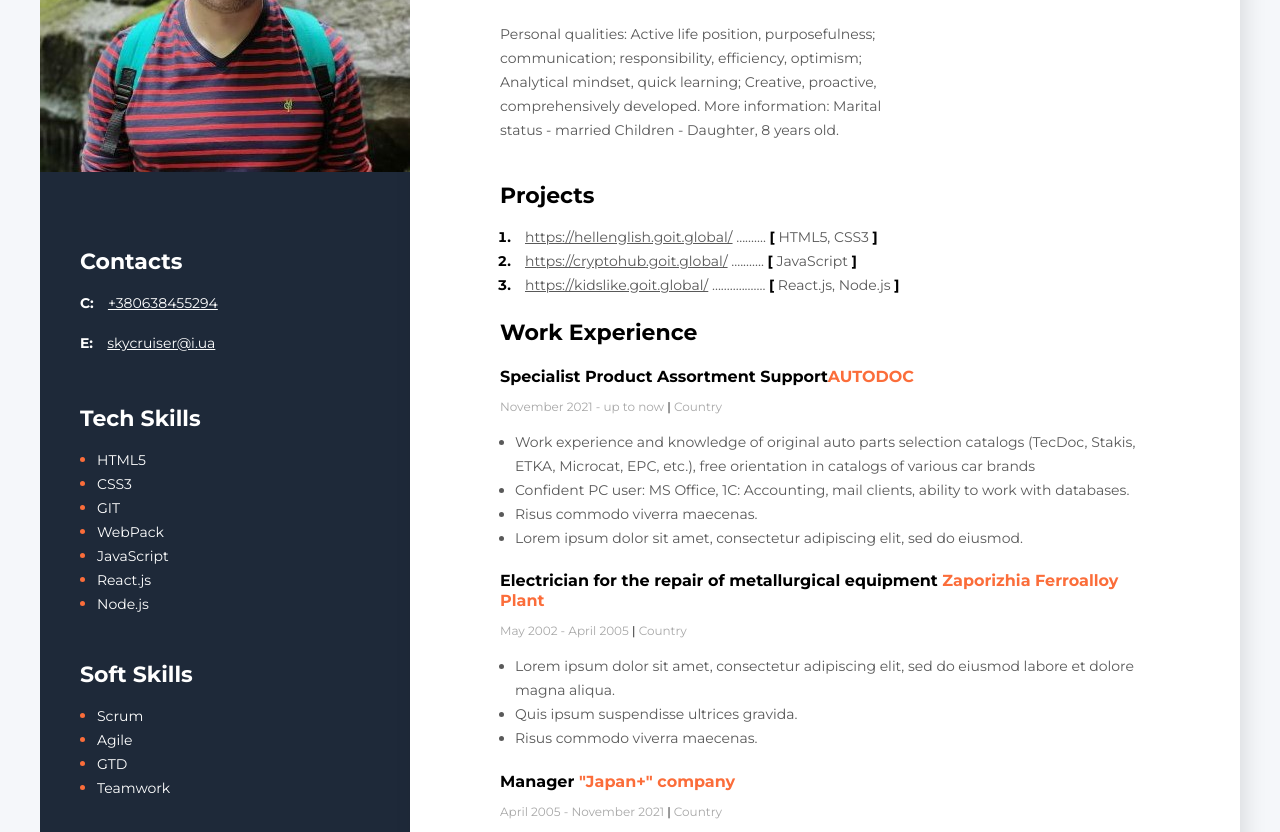
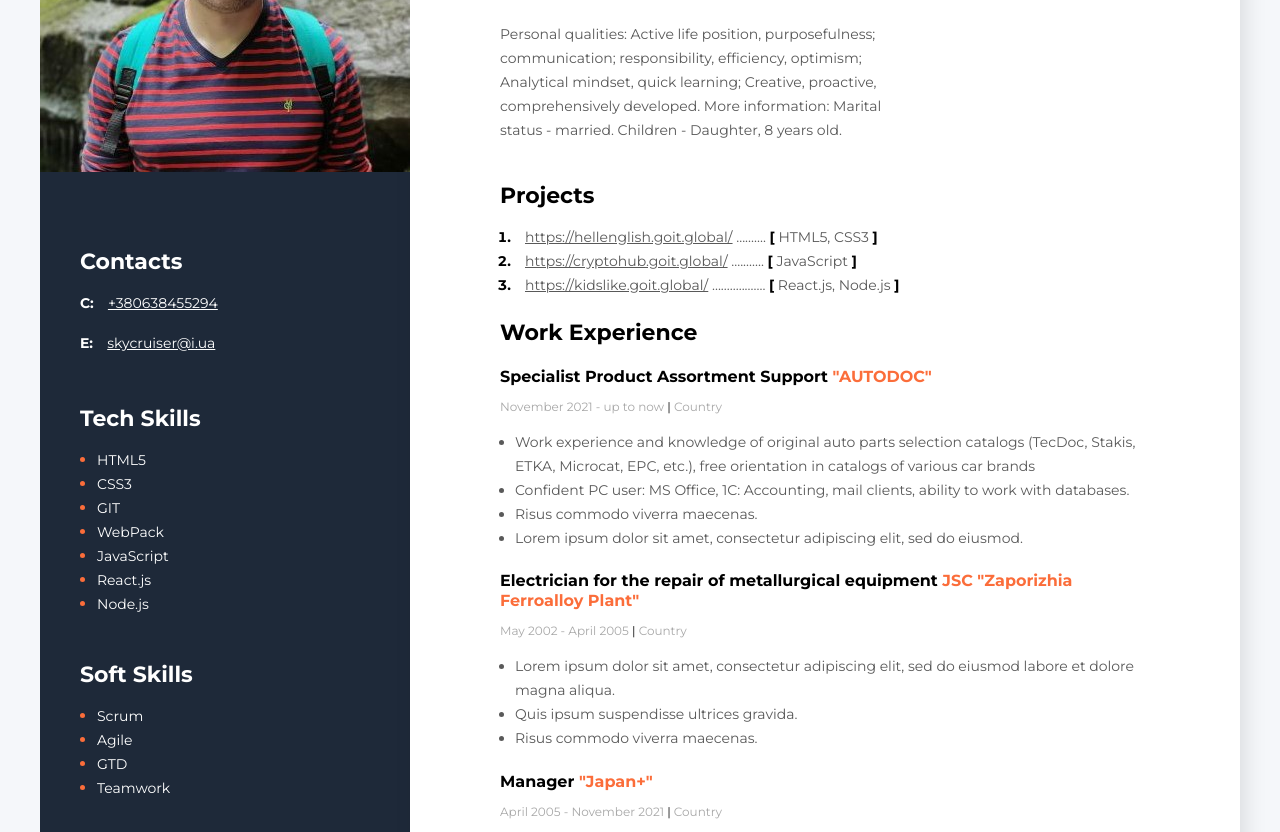
Before and after one commit to OleksandrSamofal/Resume, a plain HTML site: page index.html in a window 1280 px wide. Shown: the part 230-1062 px from the top of the page. Drawn offline with Linux system fonts and the light colour scheme.

Commit message:
fix name

```diff
--- a/index.html
+++ b/index.html
@@ -27,7 +27,7 @@ responsibility, efficiency, optimism;
 Analytical mindset, quick learning;
 Creative, proactive, comprehensively developed.
 More information:
-Marital status - married
+Marital status - married.
 Children - Daughter, 8 years old.
     </p>
 </div>
@@ -67,7 +67,7 @@ Children - Daughter, 8 years old.
         <h3 class="title">Work Experience</h3>
         <!--Company 1-->
         <div>
-            <h4 class="work-position">Specialist Product Assortment Support<span class="organization">AUTODOC</span>  </h4>
+            <h4 class="work-position">Specialist Product Assortment Support <span class="organization">"AUTODOC"</span>  </h4>
             <p class="period">November 2021 -  up to now <span class="line">|</span>     Country</p>
             <ul class="work-list">
                 <li class="work-list-item">Work experience and knowledge of original auto parts selection catalogs (TecDoc, Stakis, ETKA, Microcat, EPC, etc.), free orientation in catalogs of various car brands </li>
@@ -79,7 +79,7 @@ Children - Daughter, 8 years old.
         <!--Company 2-->
         <div>
             <div>
-                <h4 class="work-position">Electrician for the repair of metallurgical equipment <span class="organization">Zaporizhia Ferroalloy Plant</span></h4>
+                <h4 class="work-position">Electrician for the repair of metallurgical equipment <span class="organization">JSC "Zaporizhia Ferroalloy Plant"</span></h4>
                 <p class="period">May 2002 - April 2005   <span class="line">|</span>   Country</p>
                 <ul class="work-list">
                     <li class="work-list-item">Lorem ipsum dolor sit amet, consectetur adipiscing elit, sed do eiusmod labore et dolore magna aliqua. </li>
@@ -89,7 +89,7 @@ Children - Daughter, 8 years old.
         </div>
         <!--Company 3-->
         <div>
-            <h4 class="work-position">Manager <span class="organization">"Japan+" company</span> </h4>
+            <h4 class="work-position">Manager <span class="organization">"Japan+"</span> </h4>
             <p class="period">April 2005 - November 2021   <span class="line">|</span>   Country</p>
             <ul class="work-list">
                 <li class="work-list-item">experience in the field of wholesale and retail sales. </li>
--- a/styles/styles.css
+++ b/styles/styles.css
@@ -110,6 +110,7 @@ margin-bottom: 45px;
     line-height: 20px;
     color: #000000;
     margin-bottom: 10px;
+
 }
 
 .organization{
@@ -118,6 +119,7 @@ margin-bottom: 45px;
     font-size: 16px;
     line-height: 20px;
     color: #FB6D3A;
+    /* padding-left: 10px; */
 }
 
 .period{
```
